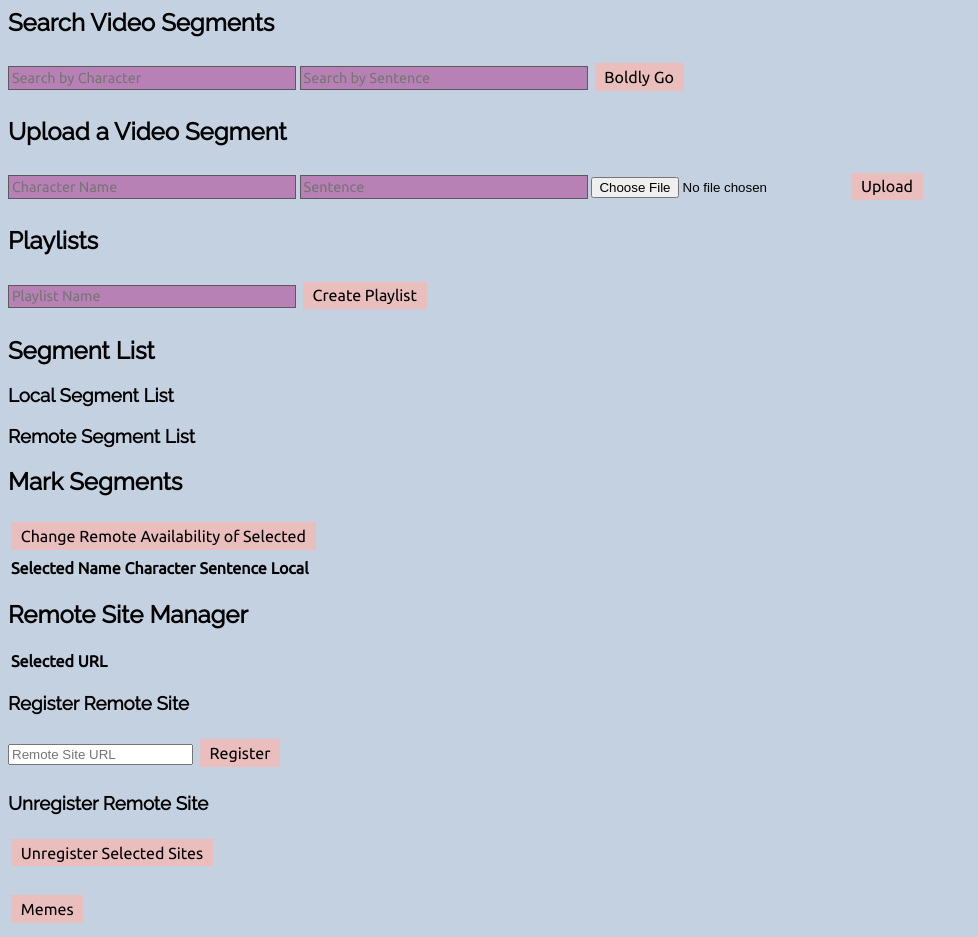
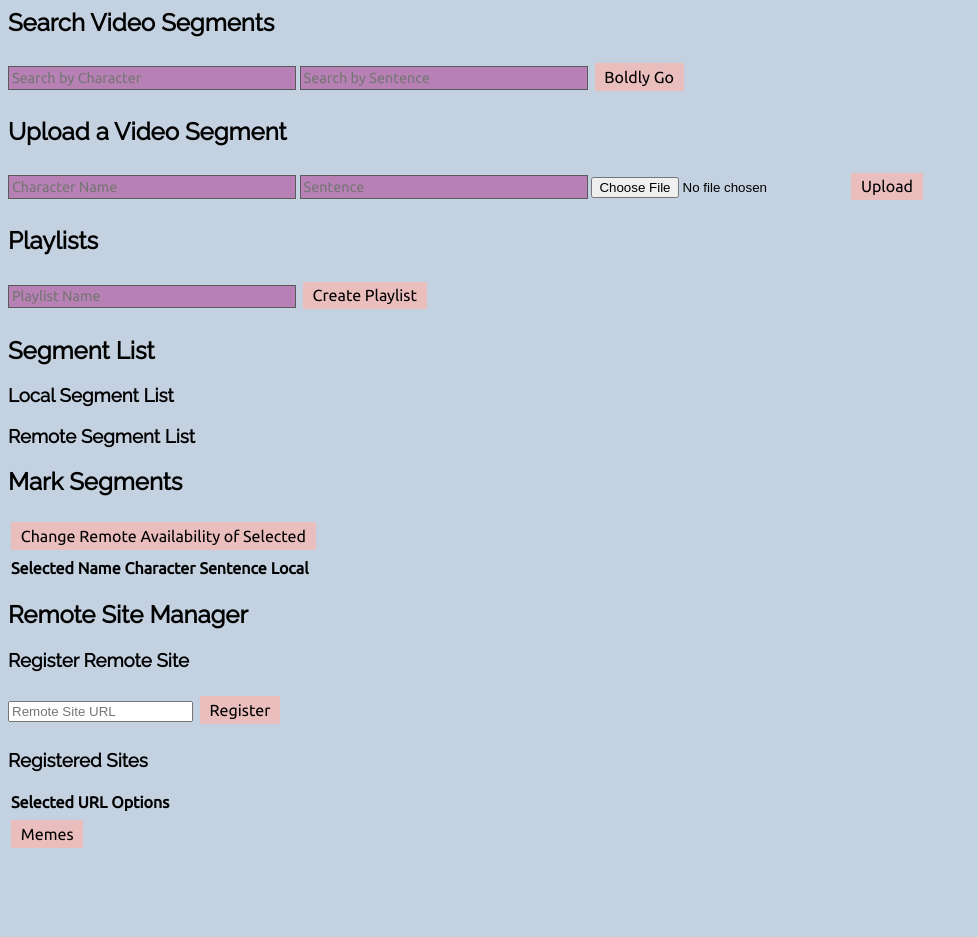
Before and after one commit to rcstlouis/CS3733-Lydia, a plain HTML site: page webpages/admin.html in a window 1280 px wide. Shown: the part 82-1019 px from the top of the page, without its empty margins (0-978 px from the left). After the commit the page ends 944 px from the top, so only its background shows below. Drawn offline with Linux system fonts and the light colour scheme; no server answers.

Commit message:
unregister site is now a thing in the js/html uwu

```diff
--- a/webpages/admin.html
+++ b/webpages/admin.html
@@ -79,21 +79,19 @@
         </table>
         <div>
             <h2>Remote Site Manager</h2>
-            <table id="siteTable">
-                <tr>
-                    <th>Selected</th>
-                    <th>URL</th>
-                </tr>
-            </table>
             <h3>Register Remote Site</h3>
             <form onsubmit="registerSite()">
                 <input id="siteToRegister" type="url" placeholder="Remote Site URL">
                 <input type="submit" value="Register">
             </form>
-            <h3>Unregister Remote Site</h3>
-            <form onsubmit="unregisterSelected()">
-                <input type="submit" value="Unregister Selected Sites">
-            </form>
+            <h3>Registered Sites</h3>
+            <table id="siteTable">
+                <tr>
+                    <th>Selected</th>
+                    <th>URL</th>
+                    <th>Options</th>
+                </tr>
+            </table>
         </div>
         <button id="themebutton" onclick="toggletheme()">Memes</button>
     </body>
--- a/webpages/scripts/list-sites.js
+++ b/webpages/scripts/list-sites.js
@@ -47,10 +47,15 @@ function processListSitesResponse(result){
 			// Insert new cells (<td> elements) at the 1st and 2nd position of the "new" <tr> element:
 			var cell1 = row.insertCell(0);
 			var cell2 = row.insertCell(1);
+			var cell3 = row.insertCell(2);
 
 			// Add some text to the new cells:
 			cell1.innerHTML = `<input type="checkbox" id="unregisterSiteBox${i}">`;
 			cell2.innerHTML = url;
+			cell3.innerHTML =
+				`<form id="unregisterSiteForm">
+					<input type="button" id="unregisterSite" value="Unregister Site" onclick="handleUnregisterSite(${url})">
+				</form>`;
 		}
 	}
 }
--- a/webpages/scripts/unregister-site.js
+++ b/webpages/scripts/unregister-site.js
@@ -3,22 +3,11 @@
  *
  */
 
-function unregisterSelected() {
-    siteTable = document.getElementById('siteTable')
-    var sitesToUnregister = []
-    // for(i = 0; i < siteTable.rows.length; i++){
-    //     if(siteTable.rows[i].cells[0].innerHTML.match('.*checked.*')){
-    //         sitesToUnregister.push(siteTable.rows[i].cells[1].innerHTML)
-    //     }
-    // }
-    for(i = 0; i < siteTable.rows.length - 1; i++){
-        if(document.getElementById('unregisterSiteBox' + i).checked){
-            sitesToUnregister.push(siteTable.rows[i + 1].cells[1].innerText)
-        }
-    }
+function unregisterSite(url) {
+    var form = document.unregisterSiteForm;
 
     var data = {};
-    data["url"] = sitesToUnregister[0];
+    data["url"] = url;
 
     var js = JSON.stringify(data);
     console.log("JS:" + js);
```
